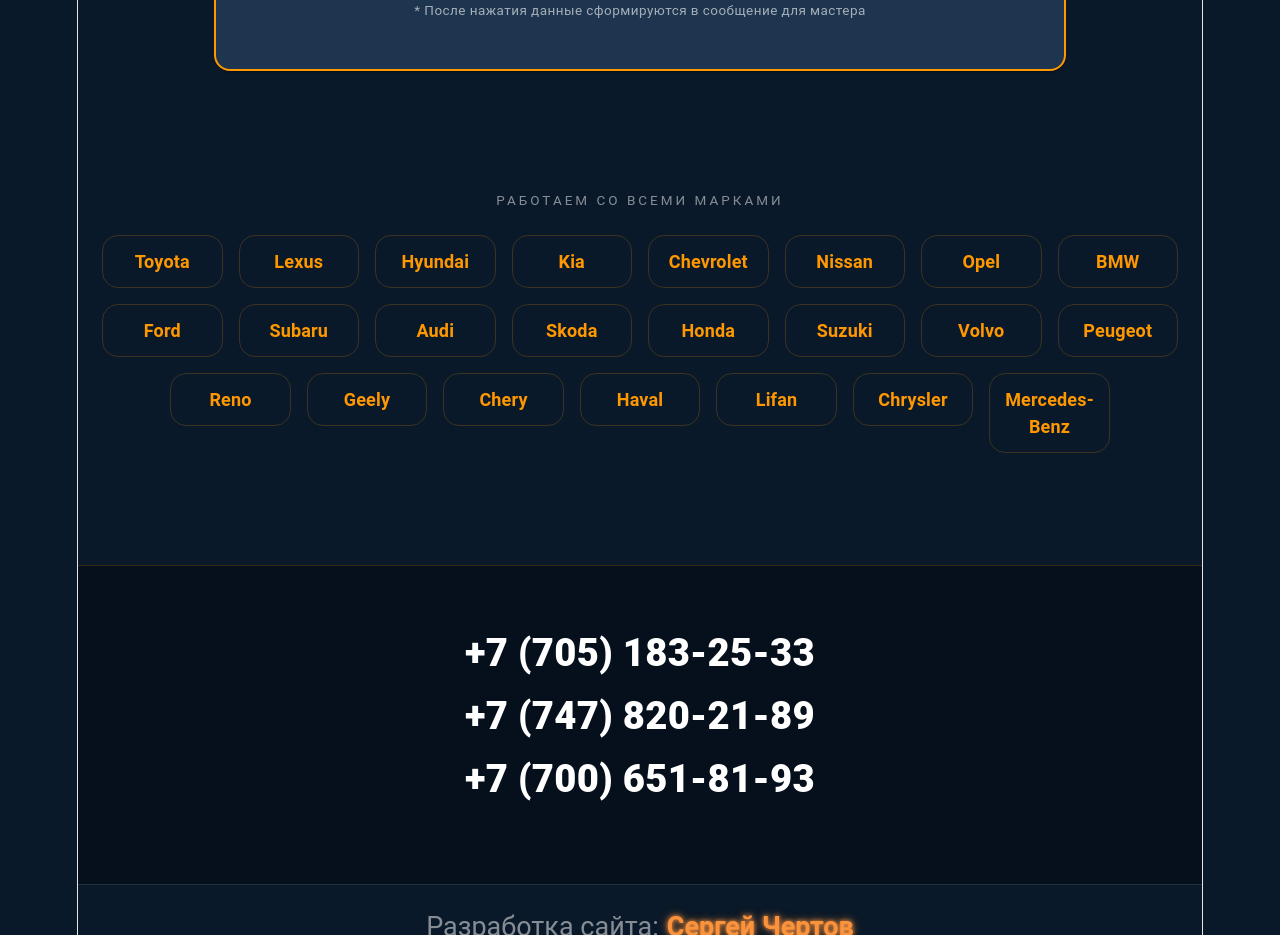
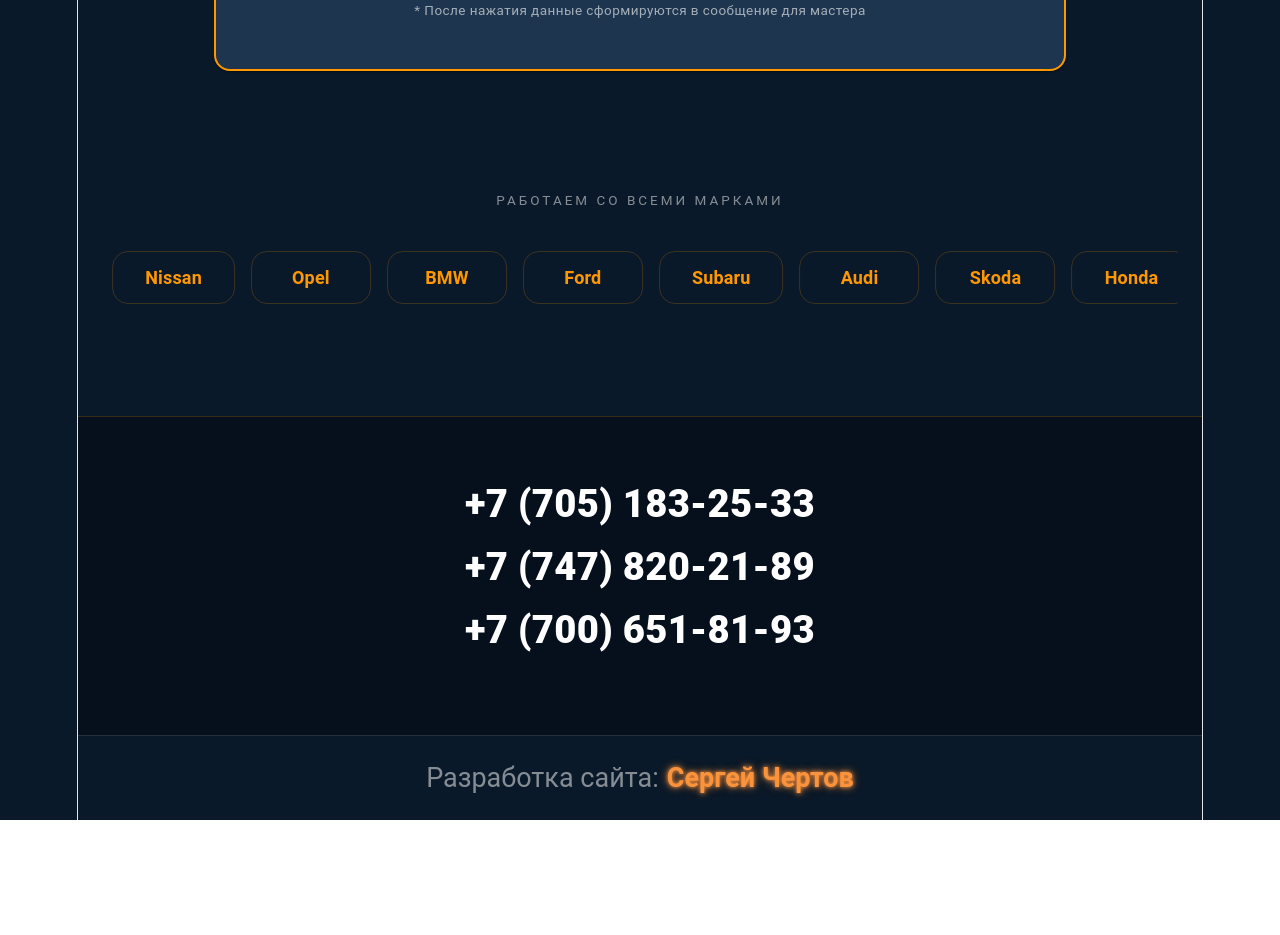
Before and after one commit to SergeiVCH/auto-diag-pro, a React (Vite) app: page / in a window 1280 px wide. Shown: the part 4140-5075 px from the top of the page. After the commit the page ends 4960 px from the top, so only its background shows below. Built offline with nearby package versions, Linux system fonts and the light colour scheme.

Commit message:
добавил кнопку whatsaap на мобильной версии, добавил полосу прокрутки работаем со всеми марками

```diff
--- a/src/App.tsx
+++ b/src/App.tsx
@@ -15,7 +15,7 @@
   Typography,
 } from '@mui/material'
 import Grid from '@mui/material/Grid'
-import { useEffect, useMemo, useState } from 'react'
+import {useEffect, useMemo, useState} from 'react'
 
 // Иконки
 import BatteryChargingFullIcon from '@mui/icons-material/BatteryChargingFull'
@@ -28,9 +28,15 @@
 import SpeedIcon from '@mui/icons-material/Speed'
 
 // Графики (pnpm add recharts)
-import { motion } from 'framer-motion'
-import { Line, LineChart, ResponsiveContainer, YAxis } from 'recharts'
+import {motion} from 'framer-motion'
+import {Line, LineChart, ResponsiveContainer, YAxis} from 'recharts'
 
+import PhoneIcon from '@mui/icons-material/Phone'
+
+import WhatsAppIcon from '@mui/icons-material/WhatsApp'
+import SpeedDial from '@mui/material/SpeedDial'
+import SpeedDialAction from '@mui/material/SpeedDialAction'
+import SpeedDialIcon from '@mui/material/SpeedDialIcon'
 // --- ДАННЫЕ ---
 const SERVICES = [
   {
@@ -241,6 +247,14 @@
                 },
               },
             },
+          },
+          MuiCssBaseline: {
+            styleOverrides: `
+        @keyframes marquee {
+          0% { transform: translateX(0); }
+          100% { transform: translateX(-50%); }
+        }
+      `,
           },
         },
       }),
@@ -486,30 +500,39 @@
           </Container>
 
           {/* МАРКИ */}
-          <Box sx={{py: 6, textAlign: 'center'}}>
+        <Box sx={{ py: 6, overflow: 'hidden', bgcolor: 'transparent' }}>
   <Typography
     variant='overline'
-              sx={{opacity: 0.5, letterSpacing: 3}}>
+    sx={{ display: 'block', textAlign: 'center', opacity: 0.5, letterSpacing: 3, mb: 4 }}>
     РАБОТАЕМ СО ВСЕМИ МАРКАМИ
   </Typography>
-            <Grid container spacing={2} justifyContent='center' sx={{mt: 2}}>
-              {CAR_BRANDS.map((brand) => (
-                <Grid size={{xs: 6, sm: 3, md: 1.5}} key={brand}>
+
+  <Box sx={{
+    display: 'flex',
+    width: 'max-content',
+    animation: 'marquee 30s linear infinite', // Скорость движения
+    '&:hover': { animationPlayState: 'paused' } // Остановка при наведении
+  }}>
+    {/* Дублируем массив дважды для плавного перехода */}
+    {[...CAR_BRANDS, ...CAR_BRANDS].map((brand, i) => (
+      <Box key={i} sx={{ px: 1 }}>
         <Paper
           variant='outlined'
           sx={{
             py: 1.5,
+            px: 4,
+            minWidth: 120,
+            textAlign: 'center',
             bgcolor: 'transparent',
             borderColor: 'rgba(255,152,0,0.2)',
           }}>
-                    <Typography
-                      sx={{fontWeight: 'bold', color: 'primary.main'}}>
+          <Typography sx={{ fontWeight: 'bold', color: 'primary.main', whiteSpace: 'nowrap' }}>
             {brand}
           </Typography>
         </Paper>
-                </Grid>
+      </Box>
     ))}
-            </Grid>
+  </Box>
           </Box>
         </Container>
 
@@ -595,6 +618,65 @@
             </Link>
           </Typography>
         </Box>
+        {/* КНОПКА ВЫЗОВА ДЛЯ МОБИЛЬНЫХ — ВСТАВЛЯЕМ СЮДА */}
+        {/* <Fab
+          aria-label="call"
+          href="tel:+77051832533"
+          sx={{
+            position: 'fixed',
+            bottom: 24,
+            left: 24,
+            display: { xs: 'flex', sm: 'none' }, // Скрыта на ПК, видна на мобилках
+            bgcolor: '#fb923c',
+            color: 'white',
+            zIndex: 1000,
+            boxShadow: '0 0 15px rgba(251, 146, 60, 0.5)',
+            '&:hover': {
+              bgcolor: '#f97316',
+              boxShadow: '0 0 20px rgba(251, 146, 60, 0.8)',
+            }
+          }}
+        >
+          <PhoneIcon />
+        </Fab> */}
+
+        <SpeedDial
+          ariaLabel='Contact SpeedDial'
+          sx={{
+            position: 'fixed',
+            bottom: 24,
+            left: 24,
+            display: {xs: 'flex', sm: 'none'},
+            '& .MuiSpeedDial-fab': {
+              bgcolor: '#fb923c',
+              '&:hover': {bgcolor: '#f97316'},
+              boxShadow: '0 0 15px rgba(251, 146, 60, 0.5)',
+            },
+          }}
+          icon={<SpeedDialIcon icon={<PhoneIcon />} />}
+          direction='up'>
+          {/* Номер с WhatsApp */}
+          <SpeedDialAction
+            icon={<WhatsAppIcon sx={{color: '#25D366'}} />} // Фирменный зеленый
+            tooltipTitle='WhatsApp: +7 705 183 25 33'
+            tooltipOpen
+            onClick={() => window.open('https://wa.me/77051832533', '_blank')}
+          />
+
+          {/* Остальные номера только для звонков */}
+          <SpeedDialAction
+            icon={<PhoneIcon sx={{color: '#fb923c'}} />}
+            tooltipTitle='Звонок: +7 747 820 21 89'
+            tooltipOpen
+            onClick={() => window.open('tel:+77478202189')}
+          />
+          <SpeedDialAction
+            icon={<PhoneIcon sx={{color: '#fb923c'}} />}
+            tooltipTitle='Звонок: +7 700 651 81 93'
+            tooltipOpen
+            onClick={() => window.open('tel:+77006518193')}
+          />
+        </SpeedDial>
       </Box>
     </ThemeProvider>
   )
```
Lines whose indentation alone changed are shown as unchanged.
